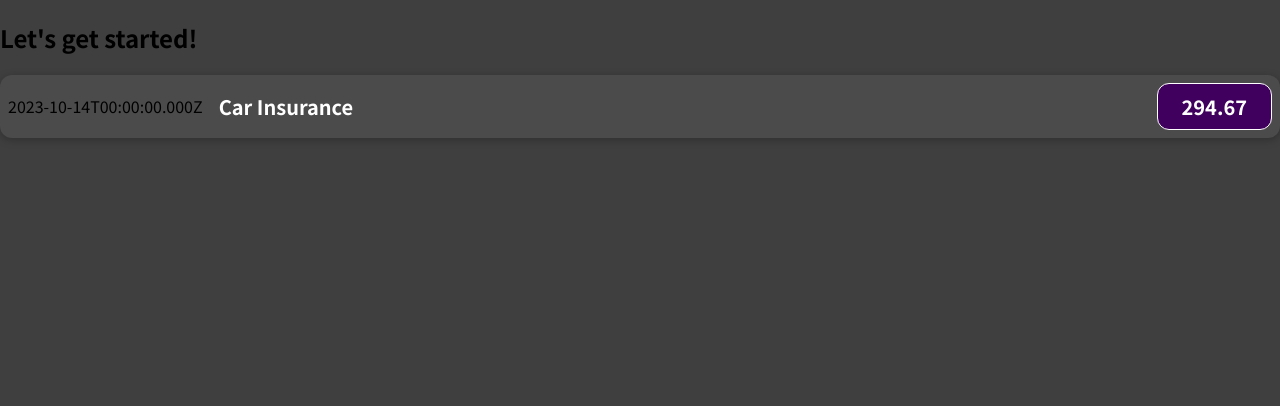
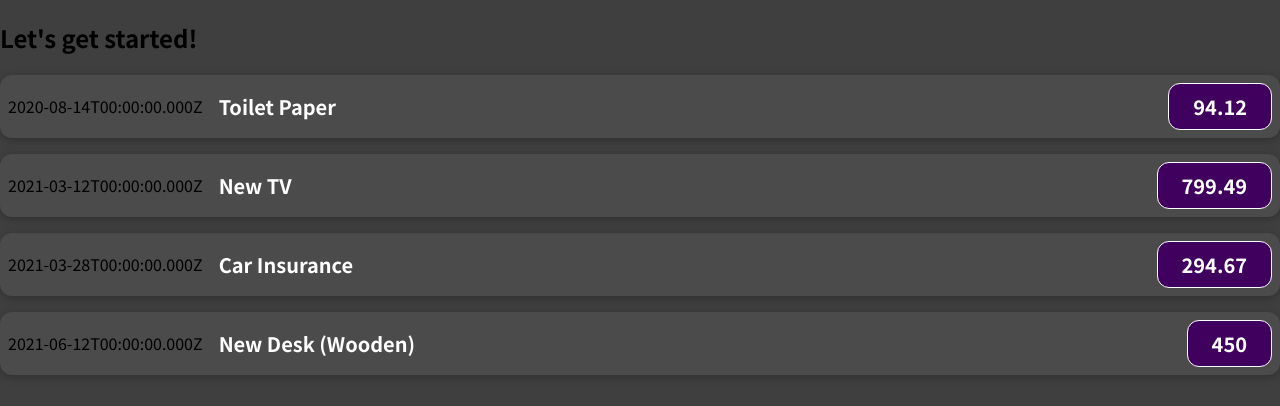
Before and after one commit to ariannapereZzzz/react-expense-tracker, a JavaScript app: page / in a window 1280 px wide. Shown: the top 406 px of the page. Built offline with nearby package versions, Linux system fonts and the light colour scheme.

Commit message:
[React-01] Add props from App to Expense Item component

```diff
--- a/src/App.js
+++ b/src/App.js
@@ -1,10 +1,35 @@
 import ExpenseItem from './components/ExpenseItem';
 
 function App() {
+  const expenses = [
+    {
+      id: 'e1',
+      title: 'Toilet Paper',
+      amount: 94.12,
+      date: new Date(2020, 7, 14),
+    },
+    { id: 'e2', title: 'New TV', amount: 799.49, date: new Date(2021, 2, 12) },
+    {
+      id: 'e3',
+      title: 'Car Insurance',
+      amount: 294.67,
+      date: new Date(2021, 2, 28),
+    },
+    {
+      id: 'e4',
+      title: 'New Desk (Wooden)',
+      amount: 450,
+      date: new Date(2021, 5, 12),
+    },
+  ];
+
   return (
     <div>
       <h2>Let's get started!</h2>
-      <ExpenseItem/>
+      <ExpenseItem title={expenses[0].title} amount={expenses[0].amount} date={expenses[0].date}/>
+      <ExpenseItem title={expenses[1].title} amount={expenses[1].amount} date={expenses[1].date}/>
+      <ExpenseItem title={expenses[2].title} amount={expenses[2].amount} date={expenses[2].date}/>
+      <ExpenseItem title={expenses[3].title} amount={expenses[3].amount} date={expenses[3].date}/>
     </div>
   );
 }
--- a/src/components/ExpenseItem.js
+++ b/src/components/ExpenseItem.js
@@ -1,17 +1,14 @@
 import './ExpenseItem.css';
 
-function ExpenseItem() {
-  const expenseDate = new Date(2023, 9, 14);
-  const expenseTitle = 'Car Insurance';
-  const expenseAmount = 294.67;
+function ExpenseItem(props) {
 
   return (
     <div className="expense-item">
-      <div>{expenseDate.toISOString()}</div>
+      <div>{props.date.toISOString()}</div>
       <div className="expense-item__description">
-      <h2>{expenseTitle}</h2>
+      <h2>{props.title}</h2>
       </div>
-      <div className="expense-item__price">{expenseAmount}</div>
+      <div className="expense-item__price">{props.amount}</div>
     </div>
   )
 }
```
